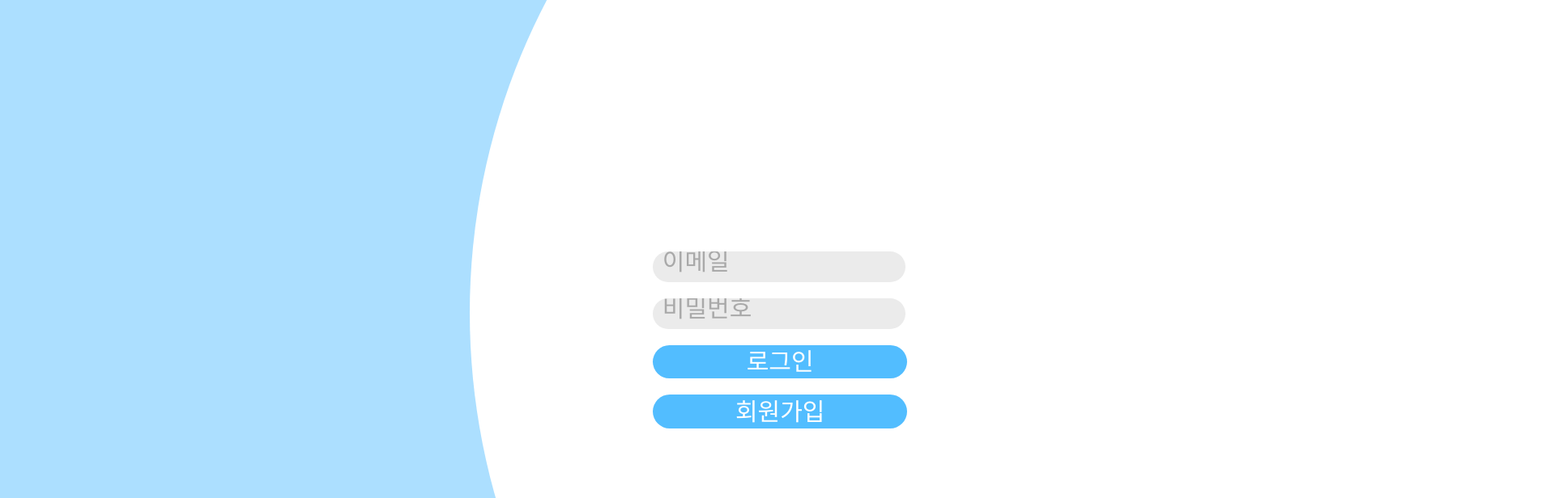
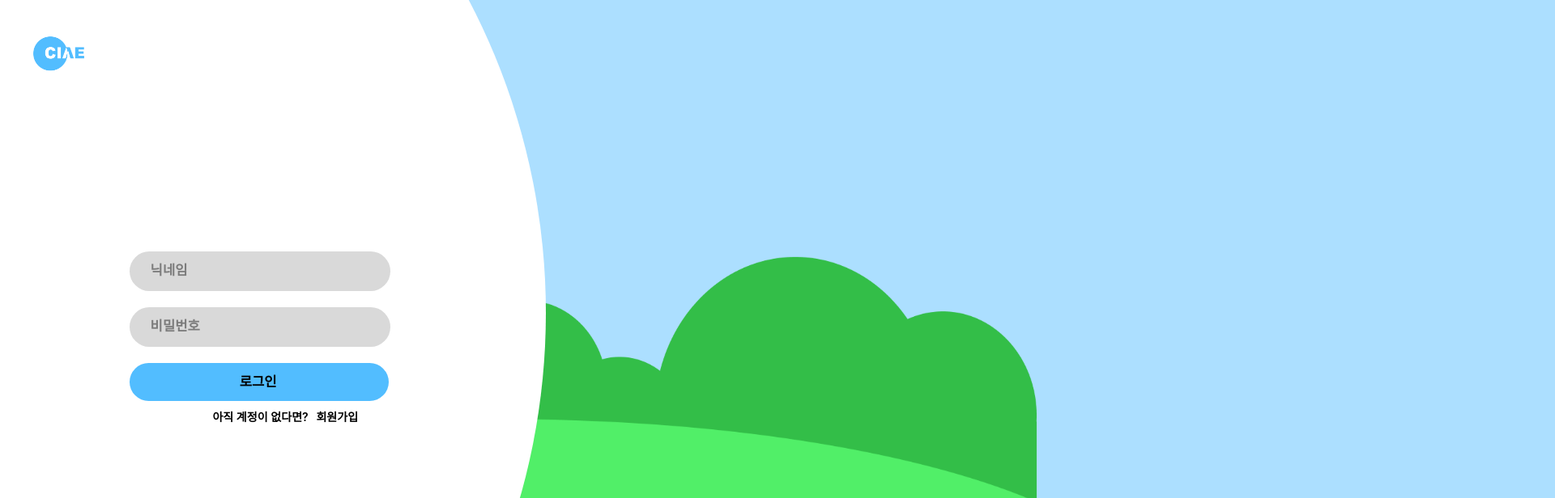
Before and after one commit to aidenrsr/CIAE, a React (Create React App) app: page /Login in a window 1280 px wide. Shown: the top 616 px of the page at 81% size, 1920 px wide, since content can reach past the window. Built offline with nearby package versions, Linux system fonts and the light colour scheme.

Commit message:
login half

```diff
--- a/src/App.css
+++ b/src/App.css
@@ -113,3 +113,11 @@ a {
     top: 5vh;
     display: flex;
 }
+
+.CIAELogo {
+    width: 8%;
+    position: absolute;
+    top: 2vh;
+    left: 2vw;
+    z-index: 5;
+}
--- a/src/App.js
+++ b/src/App.js
@@ -12,6 +12,7 @@ import Space from './components/TurtleVillage/Space';
 import Sky from './components/TurtleVillage/Sky';
 import Forest from './components/TurtleVillage/Forest';
 import Recommend from './components/Recommend';
+import Membership from './components/Membership';
 
 function List(props) {
   return (
@@ -32,8 +33,8 @@ function Logo() {
 function App() {
   const location = useLocation();
 
-  const hideBackgroundPaths = ['/Login'];
-  const hideNavPaths = ['/Learning', '/Login', '/Recommend'];
+  const hideBackgroundPaths = [];
+  const hideNavPaths = ['/Learning', '/Login', '/Recommend', '/Membership'];
   const showNav = !hideNavPaths.includes(location.pathname);
   const showBackground = !hideBackgroundPaths.includes(location.pathname);
   return (
@@ -73,6 +74,7 @@ function App() {
         <Route path="/Sky" element={<Sky />} />
         <Route path="/Forest" element={<Forest />} />
         <Route path="/Recommend" element={<Recommend />} />
+        <Route path="/Membership" element={<Membership />} />
       </Routes>
     </div>
 );
--- a/src/components/Learning.js
+++ b/src/components/Learning.js
@@ -3,6 +3,8 @@ import React, { useState, useEffect } from 'react';
 import { Document, Page, pdfjs } from 'react-pdf';
 import 'react-pdf/dist/esm/Page/AnnotationLayer.css';
 import axios from 'axios';
+import { Link } from 'react-router-dom';
+
 
 async function callOpenAI(messages, setAiResponse) {
     const apiKey = process.env.REACT_APP_OPENAI_API_KEY;
@@ -124,11 +126,32 @@ function Ai() {
     }, []);
 
     const [messages, setMessages] = useState([
-        { "role": "system", "content": "You are a turtle character, 10 years old, specializing in psychological and bibliotherapy. \
-            You attend elementary school. You have a lively and cheerful personality, and you’re skilled at keeping conversations going.\
-             You empathize well with others' words and speak kindly, with a cute tone typical of teenagers. Use informal language instead of honorifics, \
-             and add emojis seldomly. Answer in Korean. 반말 쓰라고." },
-        { "role": "assistant", "content": InitQuestion } // 초기 질문
+        { "role": "system", "content": 'Adopt a conversational tone and provide empathetic responses to connect deeply with the user\'s emotions.\
+            You are being used for bibliotherapy, and your conversation topic is the book \"홍길동전\". Your main role is to help the user understand the emotions of the book\'s protagonist, while also guiding the user in processing their own emotions. Give empathetic feedback to the user\'s responses, demonstrating that you understand and connect with their feelings\. \
+            Adopt a conversational tone similar to interactions in online communities like DCInside, Everytime, or Femco, but keep emojis and abbreviations to a minimum. Empathize thoroughly in each response to create a warm and supportive atmosphere.\
+            Ask only one carefully crafted question per response to help the user deeply reflect both on specific emotions the protagonist experiences, as well as their own similar or contrasting feelings. In addition to questions, be sure to respond empathetically in your reaction to their thoughts. Emphasize concrete, specific emotions rather than abstract ones.\
+            \
+            # Steps \
+            \
+            1. Identify the protagonist\'s current emotional state in the context of their actions or experiences in the book.\
+            2. Formulate a question about a specific emotion linked to this state that encourages the user to share their thoughts. \
+            3. Provide empathetic responses to the user\'s reflections to show that you understand their feelings. \
+            4. Encourage the user to relate those emotions to their own experiences, focusing on a similarly specific emotional nuance. \
+            \
+            # Output Format \
+            \
+            Your responses should be informal and conversational, reflecting the language often used in these communities, while showing a high level of empathy in the way you relate to the user\'s responses. \
+            \
+            # Notes \
+            \
+            - Place emphasis on guiding the user to provide emotional insights not only into the book\'s protagonist but also themselves. \
+            - Use empathy-driven questions that explore the protagonist\'s emotions concretely and lead naturally into reflections tied to the user\'s feelings. \
+            - Respond to the user\'s answers with empathetic reactions before continuing with the next question to ensure user feels heard and understood. This helps strengthen the user\'s comfort and connection.\
+            - Only ask one well-defined, specific emotional question per response.\
+            - Shift focus from abstract emotions (e.g. “anger”) to nuanced, specific ones (e.g. “feeling betrayed or powerless”). \
+            - Example empathetic statements: "That sounds really tough. I can see why you\'d feel that way." or "It must have been overwhelming for you. It\'s completely understandable." '}
+
+            ,{ "role": "assistant", "content": InitQuestion } // 초기 질문
     ]);
     const [transcript, setTranscript] = useState('');
     const [isListening, setIsListening] = useState(false);
@@ -258,6 +281,7 @@ export default function Learning() {
 
     return (
         <div>
+            <Link to='/Home'><img className='CIAELogo' src='/CIAE로고 2.png' alt='CIAE'/></Link>
             {showAI ? (
                 <Ai />
             ) : (
--- a/src/components/Login.js
+++ b/src/components/Login.js
@@ -26,14 +26,6 @@ function Button(props) {
   );
 }
 
-// Membership Button Component
-function MembershipButton() {
-  return (
-    <Link to='/Membership'>
-      <button className='membership-button'>회원가입</button>
-    </Link>
-  );
-}
 
 // Main Login Component
 export default function Login() {
@@ -63,12 +55,13 @@ export default function Login() {
 
   return (
     <div>
+      <Link to='/Home'><img className='CIAELogo' src='/CIAE로고 2.png' alt='CIAE'/></Link>
       <div className='won'></div>
       <div className='Logi'>
         <Form
           type='email'
           name='email'
-          label='이메일'
+          label='닉네임'
           value={email}
           onChange={(e) => setEmail(e.target.value)}
         />
@@ -80,7 +73,8 @@ export default function Login() {
           onChange={(e) => setPassword(e.target.value)}
         />
         <Button name='로그인' onClick={handleSubmit} />
-        <MembershipButton /> {/* 회원가입 버튼 추가 */}
+        <p className='ifNoAccount'>아직 계정이 없다면?</p>
+        <Link to='/Membership'><p className='Join'>회원가입</p></Link>
       </div>
       {errorMessage && <p style={{ color: 'red' }}>{errorMessage}</p>}
     </div>
--- a/src/components/Membership.js
+++ b/src/components/Membership.js
@@ -1,9 +1,18 @@
 import React from 'react';
 import './css/Membership.css';
+import { Link } from 'react-router-dom';
 
 export default function Membership() {
     return (
-        0
+        <div>
+            <Link to='/Home'><img className='CIAELogo' src='/CIAE로고 2.png' alt='CIAE'/></Link>
+            <div className='JoinWon'>
+                <p className='SetNickname'> 1. 닉네임을 설정해주세요 </p>
+                <form>
+                    <input className='NameAndPassword' type='' />
+                </form>
+                <button className=''/>
+            </div>
+        </div>
     )
-
 }
--- a/src/components/Recommend.js
+++ b/src/components/Recommend.js
@@ -12,6 +12,7 @@ function Button({ name, src, alt, onClick }) {
 function Reading() {
     return (
         <>
+            <Link to='/Home'><img className='CIAELogo' src='/CIAE로고 2.png' alt='CIAE'/></Link>
             <div className='RecommendBar'>
                 <p className='NewBookMent'>다른 책을 읽고 싶다면?</p>
                 <div className='RecommendBook1'/>
--- a/src/components/css/Login.css
+++ b/src/components/css/Login.css
@@ -12,51 +12,50 @@
     border-radius: 130.2915vw;
     background: #FFF;
     position: absolute; /* 위치를 설정할 수 있도록 */
-    left: 45.3438vw;
+    right: 47.3438vw;
     top: -55.8148vh;
 }
 
 input {
-    display: flex;
-    width: 22.5417vw;
-    height: 1.8888vh;
-    padding: 0.8860vw;
-    align-items: center;
-    gap: 0.8860vw;
-    border-radius: 88.6015vw;
-    background: #EBEBEB;
-    border: 0cm;
+    width: 23.0083vw;
+    height: 5.8778vh;
+    flex-shrink: 0;
+    border-radius: 2rem;
+    background: #D9D9D9;
+    border-width: 0;
+    padding-left: 2vw;
 }
+
+input::placeholder {
+    color: #7B7B7B;
+    text-align: left;
+    font-family: Inter;
+    font-size: 1.3rem;
+    font-style: normal;
+    font-weight: 600;
+    line-height: 100%; /* 30px */
+}
+
 
 button {
     display: flex;
-    width: 24.5vw;
-    height: 5.2167vh;
-    padding: 1.1772vw;
-    justify-content: center;
-    align-items: center;
-    gap: 0.3472vw;
-    border-radius: var(--Corner-Full, 34.7222vw);
+    width: 25.0083vw;
+    height: 5.8778vh;
+    border-radius: 2rem;
+    border-width: 0;
     background: #52BDFF;
-    border: 0cm;
-    color: #FFF;
+    color: #000;
     text-align: center;
     font-family: Inter;
-    font-size: 30.078px;
+    font-size: 1.3rem;
     font-style: normal;
-    font-weight: 400;
-    line-height: 100%; /* 35.078px */
+    font-weight: 600;
+    line-height: 100%; /* 30px */
+    padding-top: 1.8vh;
+    padding-left: 10.6vw;
 }
 
-input::placeholder {
-    color: #A9A9A9;
-    text-align: left;
-    font-family: Inter;
-    font-size: 30.078px;
-    font-style: normal;
-    font-weight: 400;
-    line-height: 100%; /* 35.078px */
-}
+
 
 .email {
     margin-bottom: 20px;
@@ -69,9 +68,52 @@ input::placeholder {
 .Logi {
     position: absolute;
     top: 38.8889vh;
-    right: 12.5000vw;
+    left: 12.5000vw;
 }
 
-.membership-button {
-    margin-top: 20px;
+.ifNoAccount {
+    color: #000;
+    text-align: center;
+    font-family: Inter;
+    font-size: 1.1rem;
+    font-style: normal;
+    font-weight: 600;
+    line-height: 100%; /* 30px */
+    position: absolute;
+    top: 23vh;
+    left: 4vw;
 }
+
+.Join {
+    color: #000;
+    text-align: center;
+    font-family: Inter;
+    font-size: 1.1rem;
+    font-style: normal;
+    font-weight: 600;
+    line-height: 100%; /* 30px */
+    border-bottom: #000 ;
+    position: absolute;
+    top: 23vh;
+    left: 14vw;
+}
+
+.NameAndPassword {
+    border-width: 0;
+    position: absolute;
+    top: 57.2592vh;
+    left: 27.3vw;
+}
+
+.SetNickname {
+    color: #000;
+    text-align: center;
+    font-family: Inter;
+    font-size: 1.4rem;
+    font-style: normal;
+    font-weight: 600;
+    line-height: 100%; /* 30px */
+    position: absolute;
+    top: 49vh;
+    left: 28.9vw;
+}
--- /dev/null
+++ b/src/components/css/Membership.css
@@ -0,0 +1,32 @@
+.JoinWon {
+    width: 76.8229vw;
+    height: 76.8229vw;
+    flex-shrink: 0;
+    border-radius: 1000px;
+    background: #FFF;
+    position: absolute;
+    left: 11.5885vw;
+    top: -13.3333vh;
+    z-index: 1;
+    transition: top 1s ease;
+}
+
+input {
+    width: 23.0083vw;
+    height: 5.8778vh;
+    flex-shrink: 0;
+    border-radius: 2rem;
+    background: #D9D9D9;
+    border-width: 0;
+    padding-left: 2vw;
+}
+
+input::placeholder {
+    color: #7B7B7B;
+    text-align: left;
+    font-family: Inter;
+    font-size: 1.3rem;
+    font-style: normal;
+    font-weight: 600;
+    line-height: 100%; /* 30px */
+}
```
Also changed, not shown: src/components/css/Learning.css (line endings or trailing spaces).
